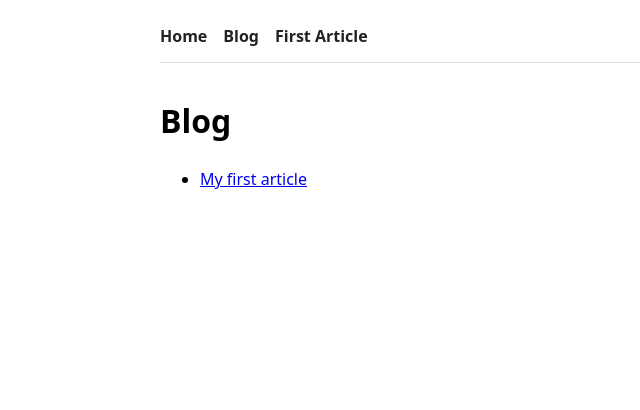
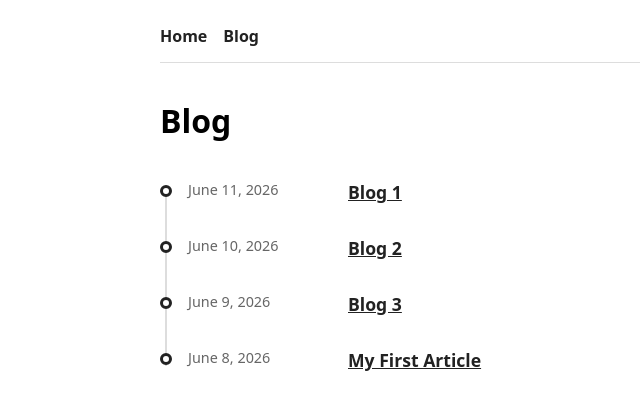
Before and after one commit to mister-one/mister-one.github.io, a Jekyll site: the page built from blog/index.md, in a window 1280 px wide. Shown: the top 410 px of the page, without its empty margins (100-740 px from the left). Built offline with Jekyll 4.4.1, drawn with Linux system fonts in a browser that asks for light colours.

Commit message:
committed at: 2026-06-11 | 09-49-05 UTC

```diff
--- a/_layouts/default.html
+++ b/_layouts/default.html
@@ -12,7 +12,6 @@
   <nav>
     <a href="{{ '/' | relative_url }}">Home</a>
     <a href="{{ '/blog/' | relative_url }}">Blog</a>
-    <a href="{{ '/blog/my-first-article/' | relative_url }}">First Article</a>
   </nav>
 
   <main>
--- a/assets/css/style.css
+++ b/assets/css/style.css
@@ -25,3 +25,68 @@ img {
   height: auto;
   border-radius: 8px;
 }
+
+.article-date {
+  margin-top: -12px;
+  color: #666;
+  font-size: 0.9rem;
+}
+
+.blog-timeline {
+  position: relative;
+  margin-top: 32px;
+  padding-left: 28px;
+}
+
+.blog-timeline::before {
+  content: "";
+  position: absolute;
+  top: 8px;
+  bottom: 8px;
+  left: 5px;
+  width: 2px;
+  background: #ddd;
+}
+
+.timeline-entry {
+  position: relative;
+  display: grid;
+  grid-template-columns: 140px 1fr;
+  gap: 20px;
+  padding-bottom: 28px;
+}
+
+.timeline-entry::before {
+  content: "";
+  position: absolute;
+  top: 7px;
+  left: -28px;
+  width: 12px;
+  height: 12px;
+  box-sizing: border-box;
+  border: 3px solid #222;
+  border-radius: 50%;
+  background: #fff;
+}
+
+.timeline-entry:last-child {
+  padding-bottom: 0;
+}
+
+.timeline-entry time {
+  color: #666;
+  font-size: 0.9rem;
+}
+
+.timeline-entry a {
+  color: #222;
+  font-size: 1.1rem;
+  font-weight: 600;
+}
+
+@media (max-width: 520px) {
+  .timeline-entry {
+    grid-template-columns: 1fr;
+    gap: 2px;
+  }
+}
--- a/blog/index.md
+++ b/blog/index.md
@@ -6,4 +6,21 @@ permalink: /blog/
 
 # Blog
 
-- [My first article]({{ '/blog/my-first-article/' | relative_url }})
+<div class="blog-timeline">
+  <article class="timeline-entry">
+    <time datetime="2026-06-11">June 11, 2026</time>
+    <a href="{{ '/blog/blog-1/' | relative_url }}">Blog 1</a>
+  </article>
+  <article class="timeline-entry">
+    <time datetime="2026-06-10">June 10, 2026</time>
+    <a href="{{ '/blog/blog-2/' | relative_url }}">Blog 2</a>
+  </article>
+  <article class="timeline-entry">
+    <time datetime="2026-06-09">June 9, 2026</time>
+    <a href="{{ '/blog/blog-3/' | relative_url }}">Blog 3</a>
+  </article>
+  <article class="timeline-entry">
+    <time datetime="2026-06-08">June 8, 2026</time>
+    <a href="{{ '/blog/my-first-article/' | relative_url }}">My First Article</a>
+  </article>
+</div>
```
Also changed, not shown: blog/blog-1.md (added, +19 -0 lines), blog/blog-2.md (added, +18 -0 lines), blog/blog-3.md (added, +18 -0 lines), blog/my-first-article.md (+3 -0 lines).
